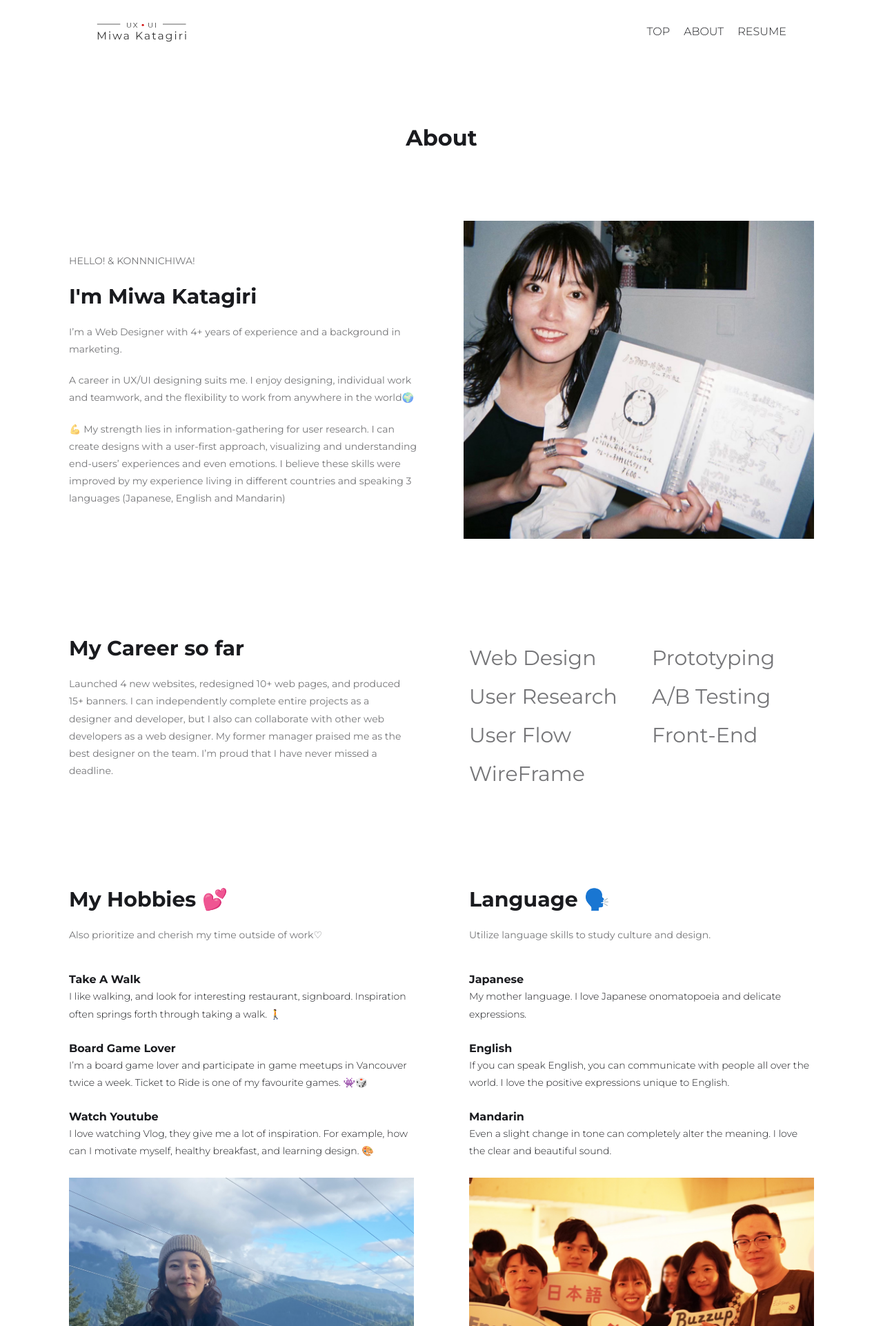
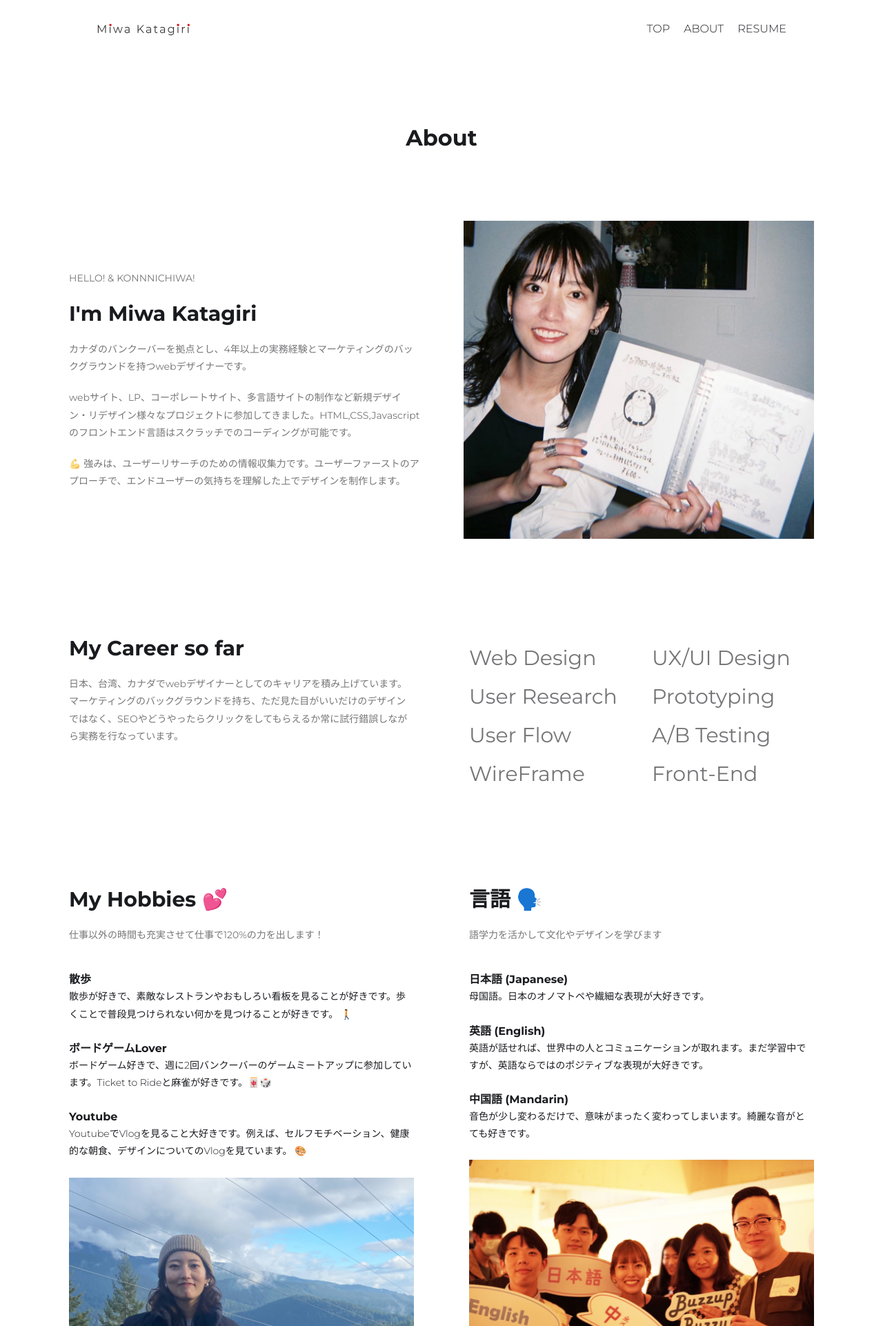
Before and after one commit to shenhe304/portfolio, a PHP site: page /about/index.html in a window 1280 px wide. Shown: the top 1922 px of the page at 69% size. Run offline with PHP 8.4, Linux system fonts and the light colour scheme.

Commit message:
modigy japanese ver

```diff
--- a/about/index.html
+++ b/about/index.html
@@ -29,9 +29,9 @@
                     <div class="p-about__intro-text">
                         <p class="u-op6">HELLO! & KONNNICHIWA!</p>
                         <h2 class="c-title-lv2">I'm Miwa Katagiri</h2>
-                        <p>I’m a Web Designer with 4+ years of experience and a background in marketing.</p>
-                        <p>A career in UX/UI designing suits me. I enjoy designing, individual work and teamwork, and the flexibility to work from anywhere in the world🌍</p>
-                        <p>💪 My strength lies in information-gathering for user research. I can create designs with a user-first approach, visualizing and understanding end-users’ experiences and even emotions. I believe these skills were improved by my experience living in different countries and speaking 3 languages (Japanese, English and Mandarin)</p>
+                        <p>カナダのバンクーバーを拠点とし、4年以上の実務経験とマーケティングのバックグラウンドを持つwebデザイナーです。</p>
+                        <p>webサイト、LP、コーポレートサイト、多言語サイトの制作など新規デザイン・リデザイン様々なプロジェクトに参加してきました。HTML,CSS,Javascriptのフロントエンド言語はスクラッチでのコーディングが可能です。</p>
+                        <p>💪 強みは、ユーザーリサーチのための情報収集力です。ユーザーファーストのアプローチで、エンドユーザーの気持ちを理解した上でデザインを制作します。</p>
                     </div>
                     <img src="../assets/img/about/img-about.jpg" alt="my picture" class="p-about__intro-img">
                 </section>
@@ -39,7 +39,7 @@
                 <section class="p-about__grid p-about__skills">
                     <div class="p-about__skills-text">
                         <h2 class="c-title-lv2">My Career so far</h2>
-                        <p>Launched 4 new websites, redesigned 10+ web pages, and produced 15+ banners. I can independently complete entire projects as a designer and developer, but I also can collaborate with other web developers as a web designer. My former manager praised me as the best designer on the team. I’m proud that I have never missed a deadline.</p>
+                        <p>日本、台湾、カナダでwebデザイナーとしてのキャリアを積み上げています。マーケティングのバックグラウンドを持ち、ただ見た目がいいだけのデザインではなく、SEOやどうやったらクリックをしてもらえるか常に試行錯誤しながら実務を行なっています。</p>
                     </div>
                     <div class="p-about__grid p-about__skills-group p-about__skills-items">
                         <div class="p-about__skills-items--left">
@@ -49,6 +49,7 @@
                             <p class="p-about__skills-items--name">WireFrame</p>
                         </div>
                         <div class="p-about__skills-items--right">
+                            <p class="p-about__skills-items--name">UX/UI Design</p>
                             <p class="p-about__skills-items--name">Prototyping</p>
                             <p class="p-about__skills-items--name">A/B Testing</p>
                             <p class="p-about__skills-items--name">Front-End</p>
@@ -59,35 +60,35 @@
                 <section class="p-about__grid p-about__personal">
                     <div class="p-about__hobbies-title">
                         <h2 class="c-title-lv2">My Hobbies 💕</h2>
-                        <p>Also prioritize and cherish my time outside of work♡</p>
+                        <p>仕事以外の時間も充実させて仕事で120%の力を出します！</p>
                     </div>
                     <ul role="list" class="p-about__hobbies-list">
                         <li class="p-about__personal-items">
-                            <div><strong>Take A Walk</strong></div>
-                            <p class="u-op1">I like walking, and look for interesting restaurant, signboard. Inspiration often springs forth through taking a walk. 🚶</p>
+                            <div><strong>散歩</strong></div>
+                            <p class="u-op1">散歩が好きで、素敵なレストランやおもしろい看板を見ることが好きです。歩くことで普段見つけられない何かを見つけることが好きです。 🚶</p>
                         </li>
                         <li class="p-about__personal-items">
-                            <div><strong>Board Game Lover</strong></div><p class="u-op1">I’m a board game lover and participate in game meetups in Vancouver twice a week. Ticket to Ride is one of my favourite games. 👾🎲</p>
+                            <div><strong>ボードゲームLover</strong></div><p class="u-op1">ボードゲーム好きで、週に2回バンクーバーのゲームミートアップに参加しています。Ticket to Rideと麻雀が好きです。🀄️🎲</p>
                         </li>
                         <li class="p-about__personal-items">
-                            <div><strong>Watch Youtube</strong></div><p class="u-op1">I love watching Vlog, they give me a lot of inspiration. For example, how can I motivate myself, healthy breakfast, and learning design. 🎨</p>
+                            <div><strong>Youtube</strong></div><p class="u-op1">YoutubeでVlogを見ること大好きです。例えば、セルフモチベーション、健康的な朝食、デザインについてのVlogを見ています。 🎨</p>
                         </li>
                         <li class="p-about__personal-items"><img src="../assets/img/about/img-about-hobbies.jpg" loading="lazy" alt="My hobbies">
                         </li>
                     </ul>
                     <div class="p-about__language-title">
-                        <h2 class="c-title-lv2">Language 🗣️</h2>
-                        <p>Utilize language skills to study culture and design.</p>
+                        <h2 class="c-title-lv2">言語 🗣️</h2>
+                        <p>語学力を活かして文化やデザインを学びます</p>
                     </div>
                     <ul role="list" class="p-about__language-list">
                         <li class="p-about__personal-items">
-                            <div><strong>Japanese</strong></div><p class="u-op1">My mother language. I love Japanese onomatopoeia and delicate expressions.</p>
+                            <div><strong>日本語 (Japanese)</strong></div><p class="u-op1">母国語。日本のオノマトペや繊細な表現が大好きです。</p>
                         </li>
                         <li class="p-about__personal-items">
-                            <div><strong>English</strong></div><p class="u-op1">If you can speak English, you can communicate with people all over the world. I love the positive expressions unique to English.</p>
+                            <div><strong>英語 (English)</strong></div><p class="u-op1">英語が話せれば、世界中の人とコミュニケーションが取れます。まだ学習中ですが、英語ならではのポジティブな表現が大好きです。</p>
                         </li>
                         <li class="p-about__personal-items">
-                            <div><strong>Mandarin</strong></div><p class="u-op1">Even a slight change in tone can completely alter the meaning. I love the clear and beautiful sound.</p>
+                            <div><strong>中国語 (Mandarin)</strong></div><p class="u-op1">音色が少し変わるだけで、意味がまったく変わってしまいます。綺麗な音がとても好きです。</p>
                         </li>
                         <li class="p-about__personal-items">
                             <img src="../assets/img/about/img-about-language.jpg" loading="lazy" alt="Can speak Japanese, Mandarin, and English">
--- a/gulp_src/scss/object/project/_import.scss
+++ b/gulp_src/scss/object/project/_import.scss
@@ -2,7 +2,6 @@
 @forward '_p-contact.scss';
 @forward '_p-experience.scss';
 @forward '_p-mainVisual.scss';
-@forward '_p-details-wrap.scss';
 @forward '_p-works.scss';
 @forward '_p-work-box.scss';
 @forward '_p-work-details.scss';
--- a/gulp_src/scss/object/project/_p-details-wrap.scss
+++ /dev/null
@@ -1,29 +0,0 @@
-@use "../../global/import"as *;
-
-@include pc {
-    .p-details-wrap{
-        display: flex;
-        justify-content: space-between;
-
-        &__item:nth-child(1){
-            max-width: 30%;
-        }
-        &__item:nth-child(2){
-            width: 65%;
-        }
-    }
-}
-
-@include tab {
-    .p-details-wrap{
-        display: flex;
-        justify-content: space-between;
-
-        &__item:nth-child(1){
-            max-width: 30%;
-        }
-        &__item:nth-child(2){
-            width: 65%;
-        }
-    }
-}
--- a/index.html
+++ b/index.html
@@ -82,13 +82,14 @@
                 <section id="experience" class="p-experience">
                     <div class="l-containerSmall js-scrollUp">
                         <h2 class="c-title-lv2 c-title-lv2--large u-center">About</h2>
+                        <h3 class="c-title-lv3 u-center">Miwa Katagiri</h3>
                         <ul class="p-contact">
                             <li><a href="https://www.linkedin.com/in/miwa30/"><img src="./assets/img/icon/icon-linkedIn.svg" alt="linkedin" class="p-contact__icon--small"></a></li>
                             <li><a href="https://dribbble.com/miwak"><img src="./assets/img/icon/icon-dribbble.svg" alt="dribbble" class="p-contact__icon"></a></li>
                             <li><a href="https://github.com/shenhe304"><img src="./assets/img/icon/icon-github.svg" alt="github" class="p-contact__icon"></a></li>
                             <li><a href="mailto:miwak.work@gmail.com"><img src="./assets/img/icon/icon-email.svg" alt="email" class="p-contact__icon"></a></li>
                         </ul>
-                        <p>4年の実務経験を持つWebデザイナーです。現在はカナダのバンクーバーに在住。デザインツールはFigmaとAdobe Creative Suite(Photoshop, Illustrator, XD)を主に使用し、フロントエンドのコーディングも可能。WordPressやWebflowなどCMSのデザイン・開発の実務経験もあります。ユーザーフレンドリーのデザイン制作を常に意識しています。</p>
+                        <p>カナダのバンクーバーを拠点としているWebデザイナーです。LP、コーポレートサイト、バナーのデザイン、webページのリデザインなどを行ってきました。ユーザーフレンドリーなデザインが得意です。デザインツールはFigmaとAdobe Creative Suite(Photoshop, Illustrator, XD)を主に使用し、フロントエンドのコーディングも可能。WordPressやWebflowなどCMSのデザイン・開発の実務経験もあります。</p>
 
                         <a href="./about/index.html" class="c-btn c-btn--red u-m0a">About</a>
 
--- a/works/web-bkan-jp.html
+++ b/works/web-bkan-jp.html
@@ -7,11 +7,11 @@
     <meta name="robots" content="noindex"/>
     <meta property="og:url" content="https://shenhe304.github.io/portfolio/">
     <meta property="og:type" content="product">
-    <meta property="og:title" content="Modal|MiwaK,Miwa Katagiri | Web Designer">
-    <meta property="og:description" content="Modal|MiwaK,Miwa Katagiri | Web Designer">
+    <meta property="og:title" content="Modal|MiwaK,Web Designer">
+    <meta property="og:description" content="Modal|MiwaK,Web Designer">
     <meta property="og:site_name" content="Miwa's Portfolio">
     <meta property="og:image" content="https://github.com/shenhe304/portfolio/blob/main/assets/img/img-ogp.png?raw=true">
-    <title>Modal | MiwaK,Miwa Katagiri | Web Designer</title>
+    <title>Modal | MiwaK,Web Designer</title>
     <link rel="stylesheet" href="../assets/css/style.css">
     <link rel="apple-touch-icon" type="image/png" href="../assets/img/apple-touch-icon-180x180.png">
     <link rel="icon" type="image/png" href="../assets/img/icon-192x192.png">
--- a/works/web-rikon-en.html
+++ b/works/web-rikon-en.html
@@ -7,11 +7,11 @@
     <meta name="robots" content="noindex"/>
     <meta property="og:url" content="https://shenhe304.github.io/portfolio/">
     <meta property="og:type" content="product">
-    <meta property="og:title" content="Localized|MiwaK,Miwa Katagiri | Web Designer">
-    <meta property="og:description" content="Localized|MiwaK,Miwa Katagiri | Web Designer">
+    <meta property="og:title" content="Localized|MiwaK,Web Designer">
+    <meta property="og:description" content="Localized|MiwaK,Web Designer">
     <meta property="og:site_name" content="Miwa's Portfolio">
     <meta property="og:image" content="https://github.com/shenhe304/portfolio/blob/main/assets/img/img-ogp.png?raw=true?raw=true">
-    <title>Localized | MiwaK,Miwa Katagiri | Web Designer</title>
+    <title>Localized | MiwaK,Web Designer</title>
     <link rel="stylesheet" href="../assets/css/style.css">
     <link rel="apple-touch-icon" type="image/png" href="../assets/img/apple-touch-icon-180x180.png">
     <link rel="icon" type="image/png" href="../assets/img/icon-192x192.png">
```
Also changed, not shown: works/web-rikon-jp.html (+11 -13 lines), assets/css/style.css, assets/img/common/logo.svg, assets/img/common/mainVisual.png.
